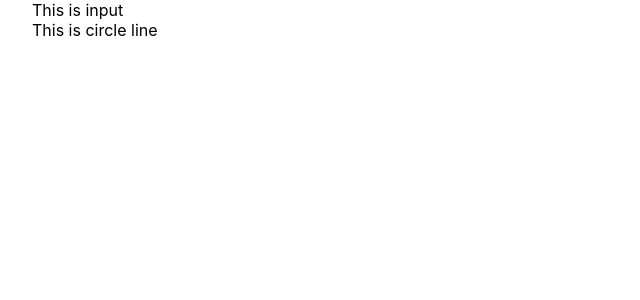
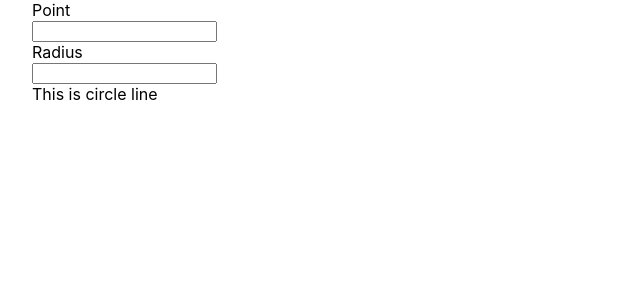
Before and after one commit to phatnguyen1006/GIS_Translate_Tool, a Next.js app: page /circle in a window 1280 px wide. Shown: the top 300 px of the page, without its empty margins (0-640 px from the left). Built offline with nearby package versions, Linux system fonts and the light colour scheme.

Commit message:
add pages

```diff
--- a/pages/circle.tsx
+++ b/pages/circle.tsx
@@ -13,7 +13,10 @@ const Circle: NextPage = () => {
 
   return (
     <div className={styles.container}>
-      <div>This is input</div>
+      <div>Point</div>
+      <input type="text" id="point" name="point"/>
+      <div>Radius</div>
+      <input type="text" id="radius" name="radius"/>
       <div>{drawCircle()}</div>
     </div>
   )
```
Also changed, not shown: pages/forward_block.tsx (added, +19 -0 lines), pages/forward_point.tsx (added, +23 -0 lines).
